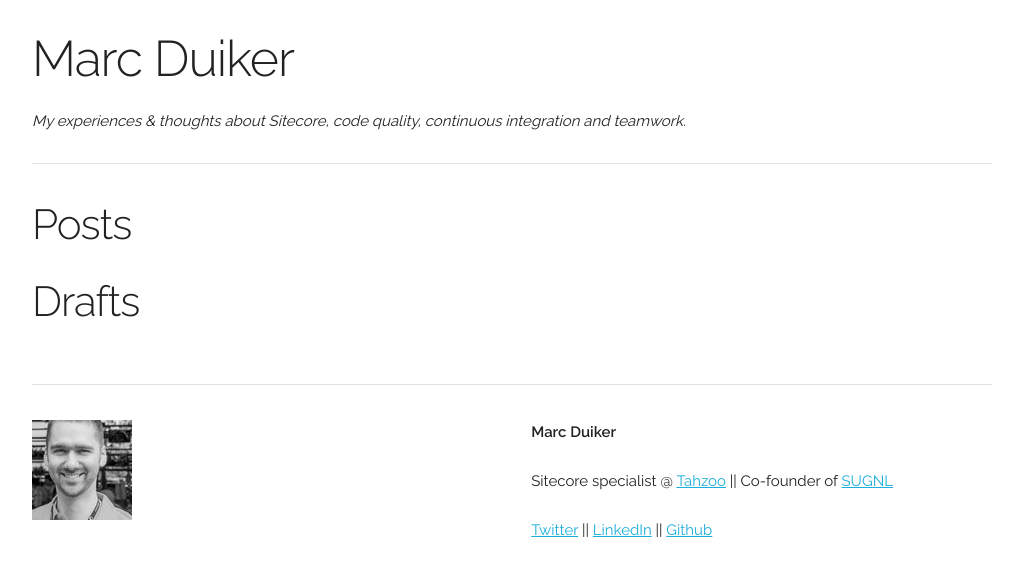
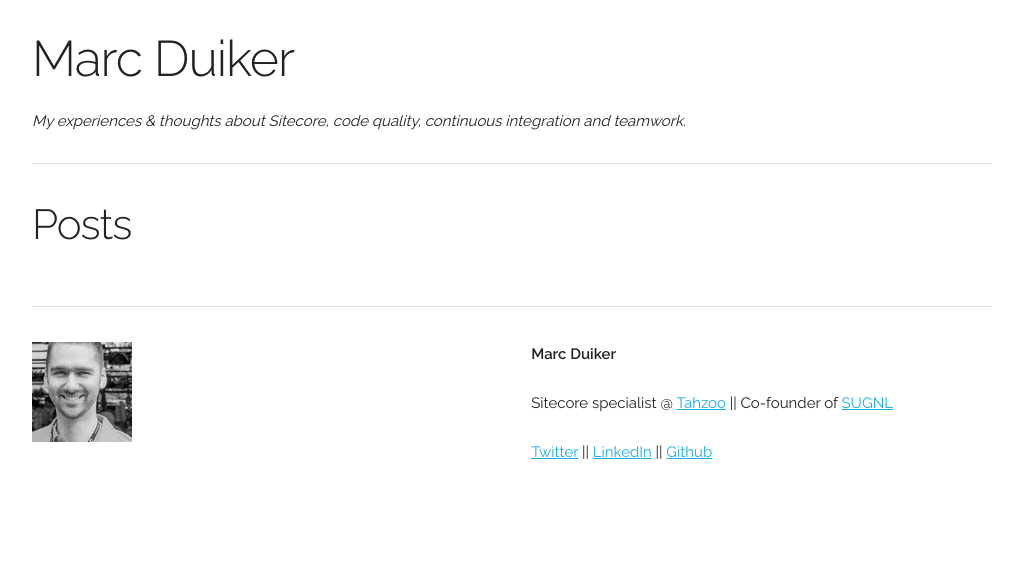
Before and after one commit to marcduiker/marcduiker.github.io, a Jekyll site: the page built from index.html, in a window 1280 px wide. Shown: the top 576 px of the page, without its empty margins (128-1151 px from the left). Built offline with Jekyll 4.4.1, drawn with Linux system fonts in a browser that asks for light colours.

Commit message:
Removed Drafts section from index

```diff
--- a/index.html
+++ b/index.html
@@ -26,21 +26,6 @@ title: "Marc Duiker about Sitecore, .Net, code quality and continuous integratio
         </div>
       </div>
 
-      <div class="row">
-        <div class="twelve columns">
-          <h2>Drafts</h2>
-          <ul>
-            {% for post in site.posts %}
-              {% if post.draft %}
-                <li>
-                  {{ post.title }}
-                </li>
-              {% endif %}
-            {% endfor %}
-          </ul>
-        </div>
-      </div>
-
     </div>
 
     {% include footer.html %}
```
